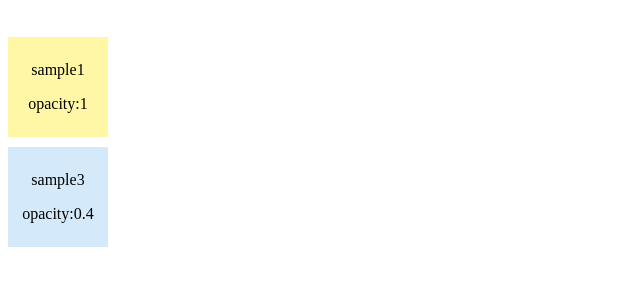
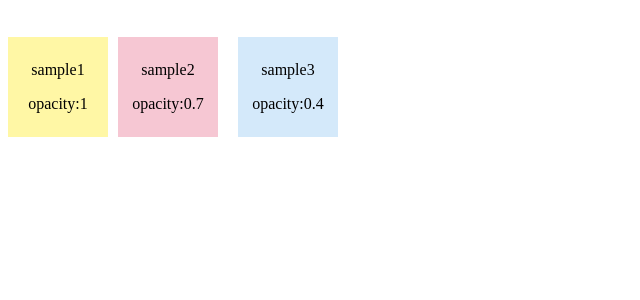
Before and after one commit to BadaHertz52/draggable-ts, a React (Create React App) app: page / in a window 1280 px wide. Shown: the top 300 px of the page, without its empty margins (0-640 px from the left). Built offline with nearby package versions, Linux system fonts and the light colour scheme; the HTML template or start-up script is replaced by a standard one.

Commit message:
Arrange files
-Make Sample folder and SampleContainer folder
- Reanme Sample.tsx to index.tsx and Move it to Sample folder
- Add index.tsx file to SampleContainer folder and Move JSX.element to it from App.tsx

```diff
--- a/src/App.tsx
+++ b/src/App.tsx
@@ -1,30 +1,9 @@
-import Sample from "./components/Sample";
-import Draggable, { SaveDataProps } from "./lib/components/Draggable";
+import SampleContainer from "./components/SampleContainer";
 
 function App() {
-  const saveData = (props: SaveDataProps) => {
-    console.log(
-      "id:",
-      props.id,
-      "x:",
-      props.x,
-      "y:",
-      props.y,
-      "zIndex",
-      props.zIndex
-    );
-  };
   return (
     <div className="App">
-      <Draggable id="drag1" x={0} y={0} saveData={saveData}>
-        <Sample name="sample1" backgroundColor="#fff7a5" />
-      </Draggable>
-      <Draggable id="drag2" x={0} y={110} opacity={0.7}>
-        <Sample name="sample2" opacity={0.7} backgroundColor="#f6c7d3" />
-      </Draggable>
-      <Draggable id="drag3" x={0} y={110} opacity={0.4}>
-        <Sample name="sample3" opacity={0.4} />
-      </Draggable>
+      <SampleContainer />
     </div>
   );
 }
--- /dev/null
+++ b/src/components/SampleContainer/index.tsx
@@ -0,0 +1,33 @@
+import React from "react";
+import Draggable, { SaveDataProps } from "../../lib/components/Draggable";
+import Sample from "../Sample";
+
+function SampleContainer() {
+  const saveData = (props: SaveDataProps) => {
+    console.log(
+      "id:",
+      props.id,
+      "x:",
+      props.x,
+      "y:",
+      props.y,
+      "zIndex",
+      props.zIndex
+    );
+  };
+  return (
+    <div className="sample-container">
+      <Draggable id="drag1" x={0} y={0} saveData={saveData}>
+        <Sample name="sample1" backgroundColor="#fff7a5" />
+      </Draggable>
+      <Draggable id="drag2" x={110} y={0} opacity={0.7}>
+        <Sample name="sample2" opacity={0.7} backgroundColor="#f6c7d3" />
+      </Draggable>
+      <Draggable id="drag3" x={230} y={0} opacity={0.4}>
+        <Sample name="sample3" opacity={0.4} />
+      </Draggable>
+    </div>
+  );
+}
+
+export default React.memo(SampleContainer);
```
Also changed, not shown: src/components/Sample/index.tsx (renamed from src/components/Sample.tsx).
